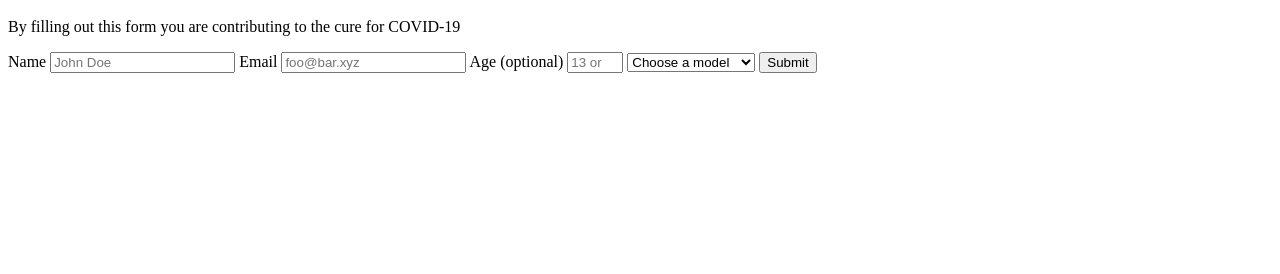
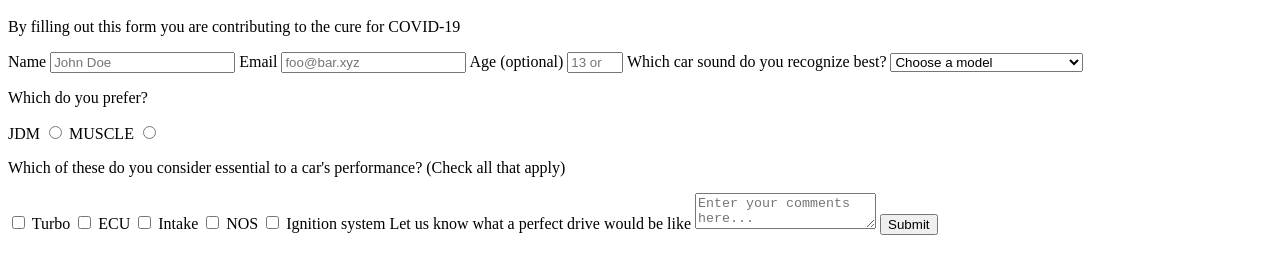
Before and after one commit to aaron-contreras/survey-form, a plain HTML site: page index.html in a window 1280 px wide. Shown: the part 48-322 px from the top of the page. Drawn offline with Linux system fonts and the light colour scheme.

Commit message:
HTML tests passing

```diff
--- a/index.html
+++ b/index.html
@@ -10,24 +10,56 @@
         <p id="description">By filling out this form you are contributing to the cure for COVID-19</p>
         <form id="survey-form">
             <label id="name-label" for="name">Name</label>
-            <input type="text" id="name" required placeholder="John Doe">
+            <input type="text" id="name" required placeholder="John Doe"/>
 
             <label id="email-label" for="email">Email</label>
-            <input type="email" id="email" required placeholder="foo@bar.xyz">
+            <input type="email" id="email" required placeholder="foo@bar.xyz"/>
 
             <label id="number-label" for="number">Age (optional)</label>
-            <input type="number" id="number" min="13" max="99" placeholder="13 or older">
+            <input type="number" id="number" min="13" max="99" placeholder="13 or older"/>
 
-            <select>
+            <label id="dropdown-label" for="dropdown">Which car sound do you recognize best?</label>
+            <select id="dropdown">
                 <option value="" disabled selected>Choose a model</option>
                 <option value="r34">Nissan GTR R-34</option>
                 <option value="lfa">Lexus LFA</option>
                 <option value="supra">Toyota Supra</option>
                 <option value="demon">Dodge Demon</option>
                 <option value="hellcat">Dodge Hellcat</option>
-                <option value="tesla">Tesla Model S</option>
+                <option value="tesla">Tesla Model S (Just kidding!)</option>
             </select>
-            <button type="submit">Submit</button>
+
+            <p>Which do you prefer?</p>
+            <label for="jdm">
+                JDM
+                <input type="radio" id="jdm" name="make" value="jdm"/>
+            </label>
+            <label for="muscle">
+                MUSCLE
+                <input type="radio" id="muscle" name="make" value="muscle"/>
+            </label>
+
+            <p>Which of these do you consider essential to a car's performance? (Check all that apply)</p>
+
+            <input type="checkbox" id="turbo" value="turbo" name="tune-ups"/>
+            <label for="turbo">Turbo</label>
+
+            <input type="checkbox" id="ecu" value="ecu" name="tune-ups"/>
+            <label for="ecu">ECU</label>
+
+            <input type="checkbox" id="intake" value="intake" name="tune-ups"/>
+            <label for="intake">Intake</label>
+
+            <input type="checkbox" id="nos" value="nos" name="tune-ups"/>
+            <label for="nos">NOS</label>
+
+            <input type="checkbox" id="ignition" value="ignition" name="tune-ups"/>
+            <label for="ignition">Ignition system</label>
+
+            <label for="comments">Let us know what a perfect drive would be like</label>
+            <textarea id="comments" placeholder="Enter your comments here..."></textarea>
+
+            <button id="submit" type="submit">Submit</button>
         </form>
     </body>
 </html>
```
